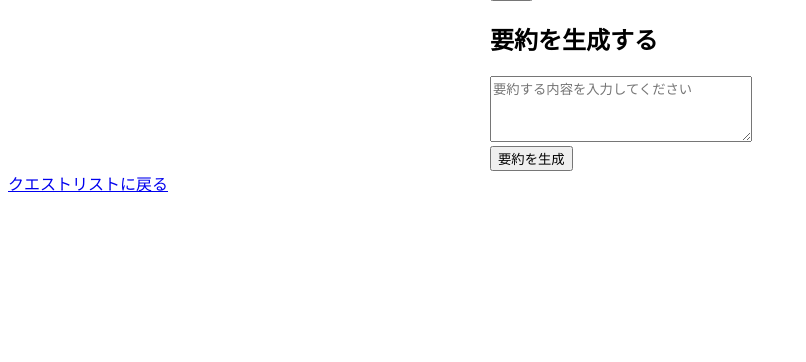
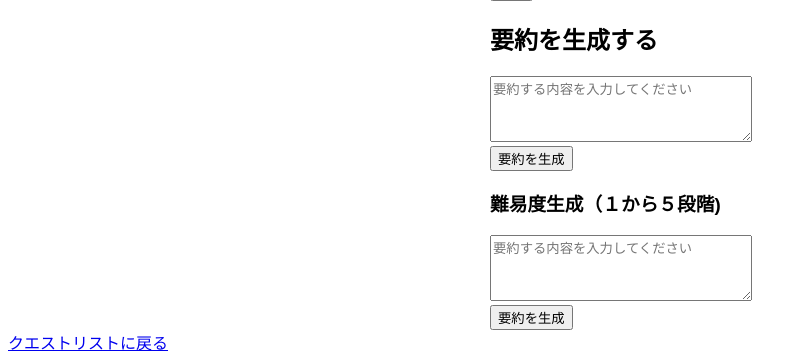
Before and after one commit to s1f10220225/gamification, a Django app: page /quest/add/ in a window 1280 px wide. Shown: the part 530-892 px from the top of the page, without its empty margins (0-806 px from the left). Before the commit the page ends 722 px from the top, so only its background shows below. Run offline with Django 5.2, Linux system fonts and the light colour scheme; data that the repository does not hold is empty.

Commit message:
難易度生成
五段階評価（１から５）

```diff
--- a/gamification/templates/gamification/259add_quest.html
+++ b/gamification/templates/gamification/259add_quest.html
@@ -35,7 +35,14 @@
         <h2>要約を生成する</h2>
         <textarea id="summary-input" rows="4" cols="30" placeholder="要約する内容を入力してください"></textarea>
         <button id="generate-summary">要約を生成</button>
+
         <div id="summary-result"></div>
+
+        <h3>難易度生成（１から５段階)</h3>
+        <textarea id="summary-input2" rows="4" cols="30" placeholder="要約する内容を入力してください"></textarea>
+        <button id="generate-difficult">要約を生成</button>
+
+        <div id="difficulty-result"></div>
     </div>
     <a href="{% url 'quest' %}">クエストリストに戻る</a>
 
@@ -55,6 +62,22 @@
                 document.getElementById('summary-result').innerText = result.summary;
             }
         });
+
+        document.getElementById('generate-difficult').addEventListener('click', async function() {
+            const inputText = document.getElementById('summary-input2').value;
+            if (inputText) {
+                const response = await fetch('/generate-difficult/', {
+                    method: 'POST',
+                    headers: {
+                        'Content-Type': 'application/json',
+                        'X-CSRFToken': '{{ csrf_token }}'
+                    },
+                    body: JSON.stringify({ content: inputText })
+                });
+                const result = await response.json();
+                document.getElementById('difficulty-result').innerText = result.summary;
+            }
+        });
     </script>
 </body>
 </html>
--- a/gamification/urls.py
+++ b/gamification/urls.py
@@ -10,4 +10,5 @@ urlpatterns = [
     path('quest/accept/<int:quest_id>/', views.accept_quest, name='accept_quest'),  # 受けるURLを追加
     path('quest/delete/<int:quest_id>/', views.delete_quest, name='delete_quest'),
     path('generate-summary/', views.generate_summary, name='generate_summary'),
+    path('generate-difficult/', views.generate_difficult, name='generate_difficult'),
 ]
--- a/gamification/views.py
+++ b/gamification/views.py
@@ -58,7 +58,7 @@ from django.http import JsonResponse
 from django.views.decorators.csrf import csrf_exempt
 
 # OpenAI APIキーやベースURLの設定
-OPENAI_API_KEY = ""  # 必要に応じてセキュアに管理してください
+OPENAI_API_KEY = "hoV-tFFZdgAJFDpMYYaxlGmaBKKOFjeG4zKs8gUBB1BFdq72r88B6oNY9jSB8Yk_OIt1PyWd1bO0mJuuIM4G5-g"  # 必要に応じてセキュアに管理してください
 OPENAI_API_BASE = 'https://api.openai.iniad.org/api/v1'  # 正しいAPIベースURLに修正
 
 # ChatOpenAIインスタンスを初期化
@@ -77,7 +77,7 @@ def generate_summary(request):
                 HumanMessage(content=content)
             ]
 
-            result = chat(messages)  # 前述のchatインスタンスを使用
+            result = chat.invoke(messages)  # 前述のchatインスタンスを使用
             # resultの構造を確認した方が良い
             summary = result.content if hasattr(result, 'content') else '要約の取得に失敗しました'
             return JsonResponse({'summary': summary})
@@ -88,3 +88,30 @@ def generate_summary(request):
             return JsonResponse({'error': str(e)}, status=500)
 
     return JsonResponse({'error': 'Invalid request'}, status=400)
+
+#chat = ChatOpenAI(openai_api_key=OPENAI_API_KEY, openai_api_base=OPENAI_API_BASE, model_name='gpt-4o-mini', temperature=2)
+
+@csrf_exempt
+def generate_difficult(request):
+    if request.method == "POST":
+        try:
+            data = json.loads(request.body)
+            content = data.get('content', '')
+
+            # OpenAI APIを使用した要約処理
+            messages = [
+                HumanMessage(content='難易度を、1から5段階で答えてくださいあと、数字のみでお願いします'),
+                HumanMessage(content=content)
+            ]
+
+            result = chat.invoke(messages)  # 前述のchatインスタンスを使用
+            # resultの構造を確認した方が良い
+            summary = result.content if hasattr(result, 'content') else '要約の取得に失敗しました'
+            return JsonResponse({'summary': summary})
+
+        except json.JSONDecodeError:
+            return JsonResponse({'error': 'Invalid JSON format'}, status=400)
+        except Exception as e:
+            return JsonResponse({'error': str(e)}, status=500)
+
+    return JsonResponse({'error': 'Invalid request'}, status=400)
```
